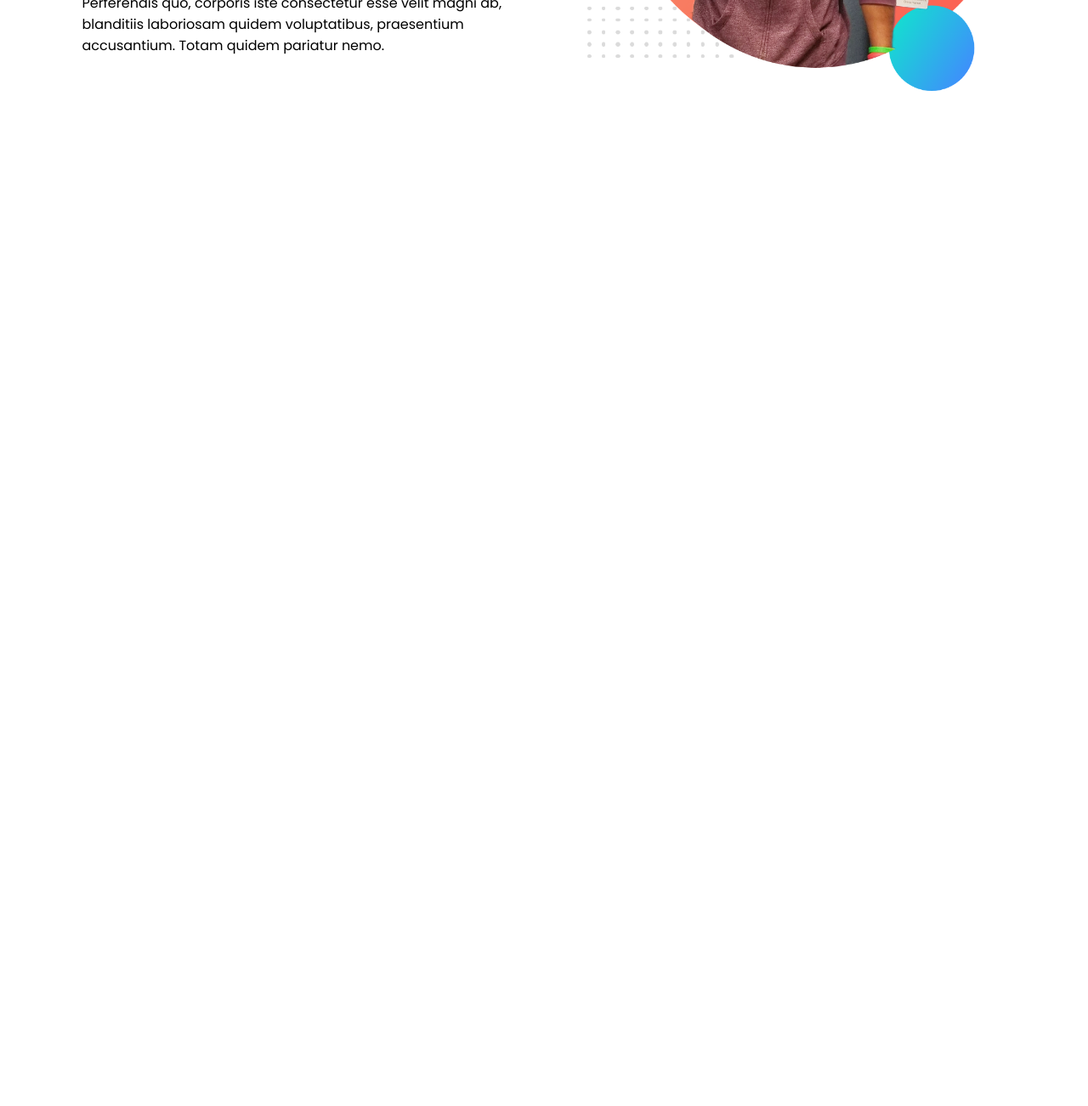
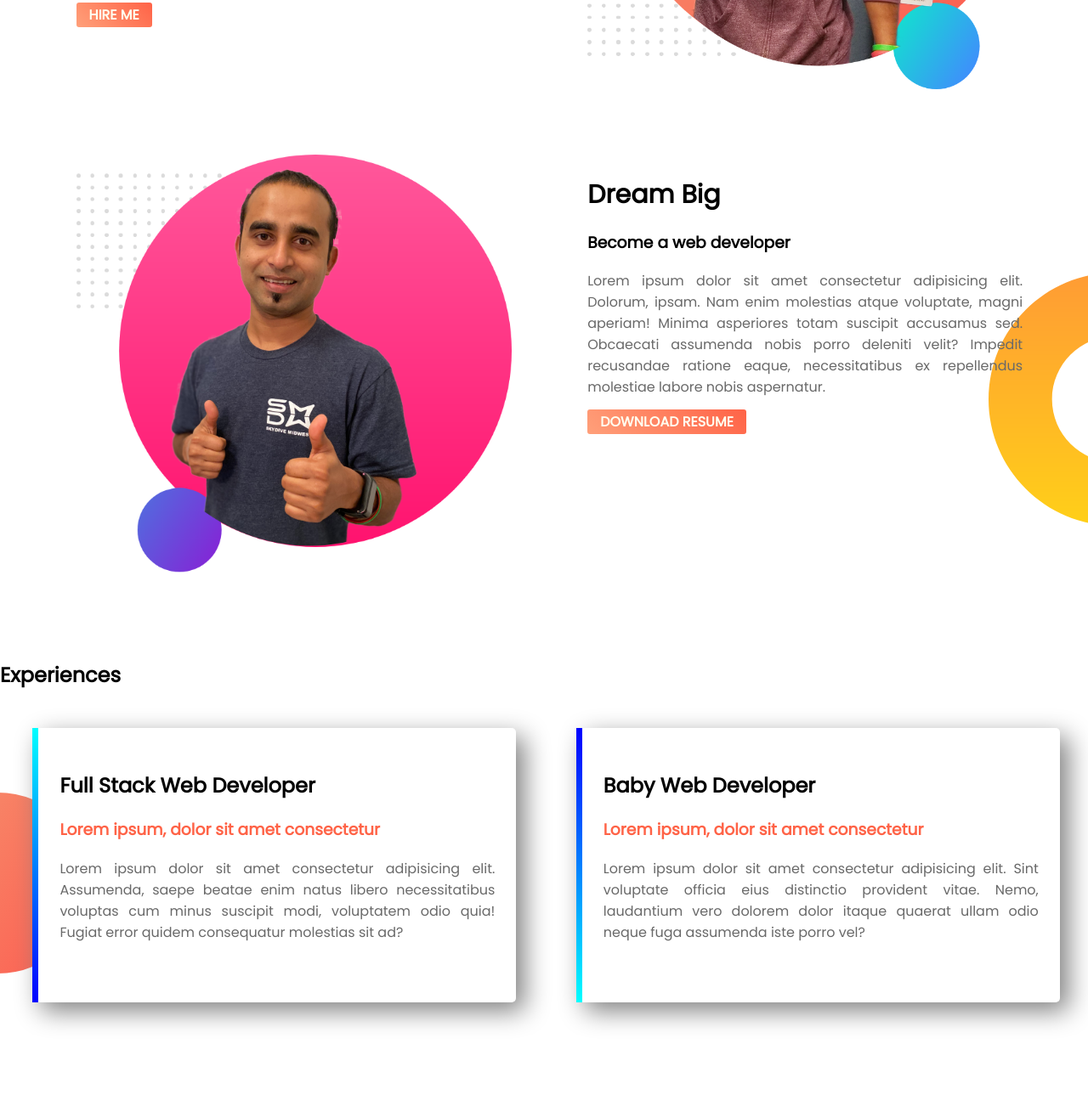
Before and after one commit to tamaltomal/tamal-can-code, a plain HTML site: page index.html in a window 1280 px wide. Shown: the part 403-1705 px from the top of the page at 85% size. Before the commit the page ends 800 px from the top, so only its background shows below. Drawn offline with Linux system fonts and the light colour scheme.

Commit message:
portofolio-almost

```diff
--- a/css/style.css
+++ b/css/style.css
@@ -1,13 +1,44 @@
 body {
   font-family: "Poppins", sans-serif;
+  margin: 0;
 }
 
 h1 {
-  font-size: 50px;
+  font-size: 30px;
+  margin-bottom: 0;
 }
 
-#orange-highlighter {
+#section-1 {
+  background-image: url("../images/top-banner.png");
+  height: 535px;
+  background-repeat: no-repeat;
+  padding-bottom: 50px;
+}
+
+a {
+  text-decoration: none;
+  padding: 3px 15px;
+  color: ivory;
+  font-weight: 1000;
+  border-radius: 3px;
+  background-image: linear-gradient(225deg, tomato, lightsalmon);
+}
+
+p {
+  color: dimgray;
+  text-align: justify;
+}
+
+.orange-highlighter {
   color: tomato;
+}
+
+#section-2 {
+  background-image: url("../images/dream-bg.png");
+  height: 525px;
+  background-repeat: no-repeat;
+  background-position: right;
+  padding-bottom: 50px;
 }
 
 .description,
@@ -21,3 +52,36 @@ h1 {
 .photo img {
   width: 100%;
 }
+
+#section-3 {
+  background-image: url("../images/exp-bg.png");
+  background-repeat: no-repeat;
+  background-position: left;
+  height: 525px;
+}
+
+#future,
+#present {
+  float: left;
+  width: 40%;
+  height: 50%;
+  margin-top: 2%;
+  margin-left: 3%;
+  margin-right: 2.5%;
+  padding: 30px 25px;
+  box-shadow: 10px 10px 30px gray;
+  border-radius: 5px;
+  background-color: white;
+}
+
+#future {
+  border-left: 7px solid;
+  border-image: linear-gradient(0deg, blue, cyan);
+  border-image-slice: 1;
+}
+
+#present {
+  border-left: 7px solid;
+  border-image: linear-gradient(0deg, cyan, blue);
+  border-image-slice: 1;
+}
--- a/index.html
+++ b/index.html
@@ -11,15 +11,40 @@
 <body>
  <header></header>
  <main>
-  <section class="section-1">
+  <section id="section-1">
    <div class="description">
     <h1>Welcome to the</h1>
-    <h2><span id="orange-highlighter">Modern Website</span> World</h2>
+    <h2><span class="orange-highlighter">Modern Website</span> World</h2>
     <h3>World Class Web Developer</h3>
     <p>Lorem, ipsum dolor sit amet consectetur adipisicing elit. Hic vitae consequuntur cumque consequatur suscipit officiis, ut nulla iusto aliquam repudiandae, eaque atque et commodi, nisi consectetur? Officia odio, ipsam, quisquam voluptatem aut ea nihil qui vitae vel, iusto soluta? Deleniti, officiis? Perferendis quo, corporis iste consectetur esse velit magni ab, blanditiis laboriosam quidem voluptatibus, praesentium accusantium. Totam quidem pariatur nemo.</p>
+    <a href="#">HIRE ME</a>
    </div>
    <div class="photo">
     <img src="./images/jhankar.png" alt="">
+   </div>
+  </section>
+  <section id="section-2">
+   <div class="photo">
+    <img src="./images/jhankar2.png" alt="">
+   </div>
+   <div class="description">
+    <h1>Dream Big</h1>
+    <h3>Become a web developer</h3>
+    <p>Lorem ipsum dolor sit amet consectetur adipisicing elit. Dolorum, ipsam. Nam enim molestias atque voluptate, magni aperiam! Minima asperiores totam suscipit accusamus sed. Obcaecati assumenda nobis porro deleniti velit? Impedit recusandae ratione eaque, necessitatibus ex repellendus molestiae labore nobis aspernatur.</p>
+    <a href="#">DOWNLOAD RESUME</a>
+   </div>
+  </section>
+  <section id="section-3">
+   <h2>Experiences</h2>
+   <div id="future">
+    <h2>Full Stack Web Developer</h2>
+    <h3 class="orange-highlighter">Lorem ipsum, dolor sit amet consectetur</h3>
+    <p>Lorem ipsum dolor sit amet consectetur adipisicing elit. Assumenda, saepe beatae enim natus libero necessitatibus voluptas cum minus suscipit modi, voluptatem odio quia! Fugiat error quidem consequatur molestias sit ad?</p>
+   </div>
+   <div id="present">
+    <h2>Baby Web Developer</h2>
+    <h3 class="orange-highlighter">Lorem ipsum, dolor sit amet consectetur</h3>
+    <p>Lorem ipsum dolor sit amet consectetur adipisicing elit. Sint voluptate officia eius distinctio provident vitae. Nemo, laudantium vero dolorem dolor itaque quaerat ullam odio neque fuga assumenda iste porro vel?</p>
    </div>
   </section>
  </main>
```
